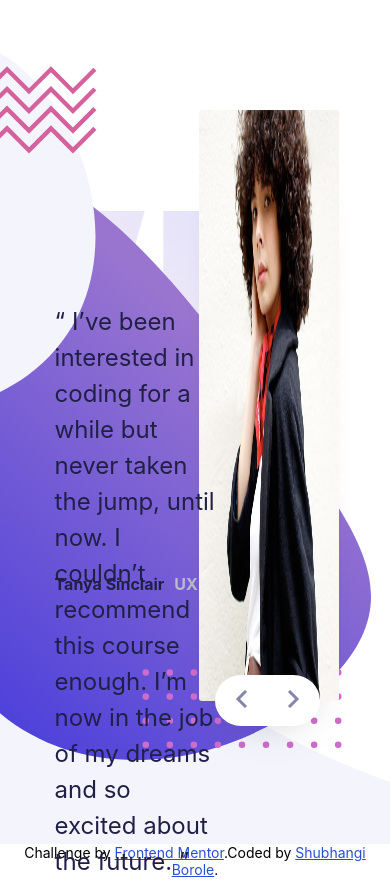
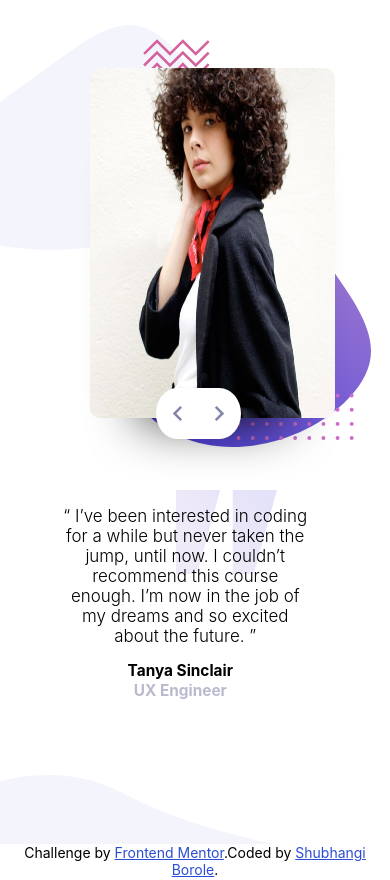
Before and after one commit to BoroleShubhangi/coding-bootcamp-testimonials, a plain HTML site: page index.html in a window 390 px wide. Drawn offline with Linux system fonts and the light colour scheme.

Commit message:
first commit

```diff
--- a/index.html
+++ b/index.html
@@ -17,29 +17,33 @@
       <img src="images/pattern-bg.svg" alt="bg" class="pattern-bg" />
     </div>
     <div class="slider-1 section">
-      <p>
+      <div class="text">
+      <h1 class="quote">
         “ I’ve been interested in coding for a while but never taken the
         jump, until now. I couldn’t recommend this course enough. I’m now in
         the job of my dreams and so excited about the future. ”
-      </p>
+      </h1>
       <div class="attribute">
         <h3 class="name">Tanya Sinclair</h3>
         <span class="position">UX Engineer</span>
       </div>
+    </div>
       <img src="images/image-tanya.jpg" />
     </div>
 
     <div class="slider-2 section">
-      <p>
+      <div class="text">
+      <h1 class="quote">
         “ If you want to lay the best foundation possible I’d recommend
         taking this course. The depth the instructors go into is incredible.
         I now feel so confident about starting up as a professional
         developer. ”
-      </p>
+      </h1>
       <div class="attribute">
         <h3 class="name">John Tarkpor</h3>
         <span class="position">Junior Front-end Developer</span>
       </div>
+    </div>
       <img src="images/image-john.jpg" />
     </div>
 
--- a/style.css
+++ b/style.css
@@ -40,6 +40,13 @@ body {
   right: 5%;
 }
 
+.text {
+  position: absolute;
+  width: 42%;
+  z-index: 1;
+  left: 14%;
+  top: 36%;
+}
 .slider-1 img,
 .slider-2 img {
   background-repeat: no-repeat;
@@ -51,35 +58,32 @@ body {
   border-radius: 3px;
   box-shadow: 0px 53px 53px -53px;
 }
-
-.slider-1 p,
-.slider-2 p {
+.text {
   position: absolute;
   width: 42%;
   z-index: 1;
   left: 14%;
-  font-size: 0.75em;
   top: 36%;
-  color: var(--Dark-Blue);
-  line-height: 1.5;
 }
+
+.quote {
+  font-weight: 300;
+  font-size: 0.85em;
+}
+
 .attribute {
-  position: absolute;
   display: flex;
   flex-direction: row;
-  top: 65%;
-  left: 14%;
-  font-family: "Inter", sans-serif;
 }
+
 .name {
   font-weight: 700;
   font-size: 0.5em;
-  color: var(--Dark-Blue);
   margin: 25px 10px 10px 0;
 }
 
 .position {
-  color: var(--Grayish-Blue);
+  color: hsl(240, 18%, 77%);
   font-weight: 700;
   font-size: 0.5em;
   margin: 25px 10px 10px 0;
@@ -126,3 +130,93 @@ button:focus {
 .attribution a {
   color: hsl(228, 66%, 50%);
 }
+
+@media screen and (max-width: 760px) {
+  .container {
+    background-image: url("images/pattern-curve.svg");
+    background-repeat: no-repeat;
+    background-position: bottom left;
+    background-size: 70%;
+    height: 100vh;
+  }
+
+  .background-image-container {
+    display: flex;
+    flex-direction: column;
+  }
+
+  .quote-img {
+    position: absolute;
+    height: 10%;
+    left: 45%;
+    top: 58%;
+  }
+
+  .pattern-bg {
+    position: absolute;
+    height: 50%;
+    top: 3%;
+    right: 5%;
+  }
+
+  .slider-1 img,
+  .slider-2 img {
+    width: 63%;
+    height: 41.5%;
+    left: 23%;
+    top: 8%;
+    background-size: contain;
+    border-radius: 10px;
+  }
+
+  .button {
+    position: absolute;
+    top: 46%;
+    left: 40%;
+  }
+
+  .prev,
+  .next {
+    display: flex;
+    align-items: center;
+    justify-content: center;
+    padding: 13px 15px;
+  }
+
+  .prev img,
+  .next img {
+    width: 80%;
+  }
+  .text {
+    top: 60%;
+    left: 15%;
+    width: 65%;
+  }
+
+  .quote {
+    width: auto;
+    font-weight: 300;
+    font-size: 0.53em;
+    text-align: center;
+  }
+
+  .attribute {
+    display: flex;
+    flex-direction: column;
+    text-align: center;
+    left: 35%;
+  }
+
+  .name {
+    font-weight: 700;
+    font-size: 0.48em;
+    margin: 15px 10px 1px 0;
+  }
+
+  .position {
+    color:var(--Grayish-Blue);
+    font-weight: 700;
+    font-size: 0.48em;
+    margin: 0px 10px 10px 0;
+  }
+}
```
Also changed, not shown: 1 other file.
